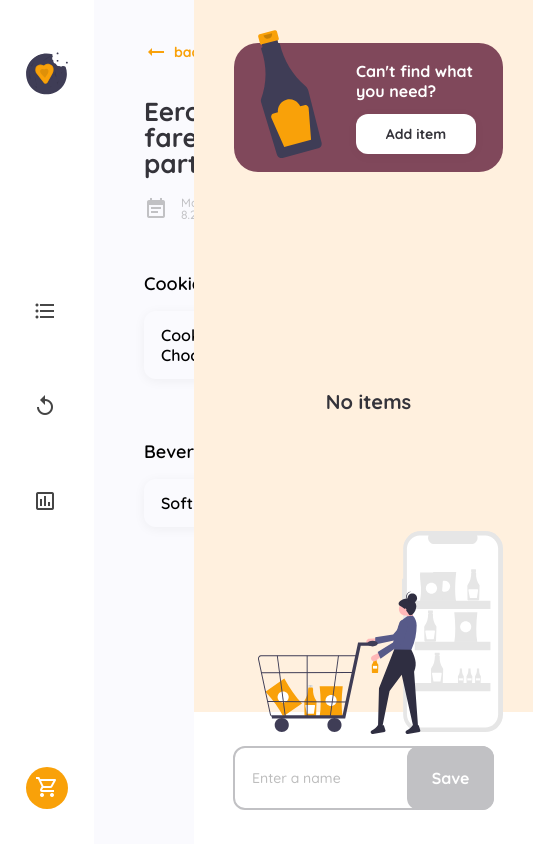
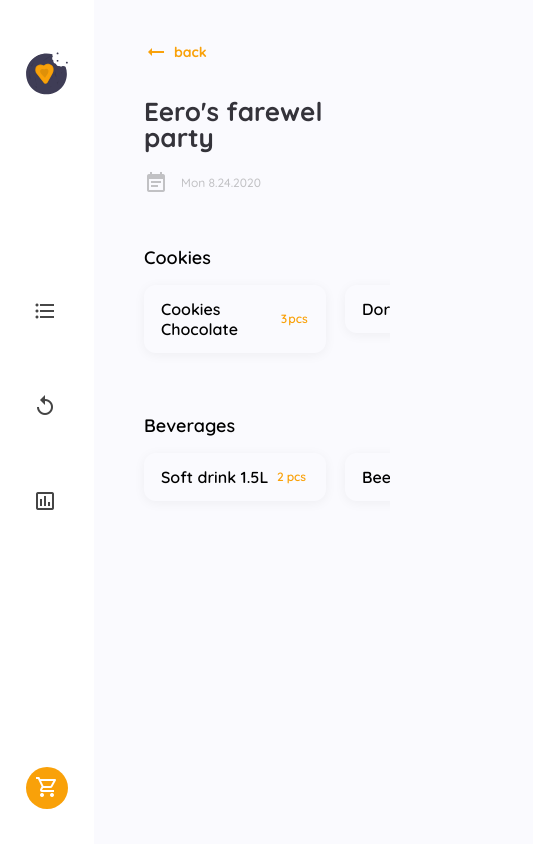
Before and after one commit to LoganSorensen/shopping-list-fe, a React (Create React App) app: page /history/1 in a window 390 px wide. Shown: the whole page, 533 px wide, since content can reach past the window. Built offline with nearby package versions, Linux system fonts and the light colour scheme.

Commit message:
sidebar now slides in and out on screens under 768px

```diff
--- a/src/components/itemsList.jsx
+++ b/src/components/itemsList.jsx
@@ -11,7 +11,7 @@ const ItemsList = ({ items, query, categories }) => {
   const determineColumnWidth = () => {
     const viewport = document.querySelector(".viewport");
     const width = viewport.offsetWidth;
-    // console.log(width)
+    // console.log(width / 200 - 1)
     setNumberOfColumns(Math.round(width / 200 - 1));
   };
 
--- a/src/components/navigation.jsx
+++ b/src/components/navigation.jsx
@@ -14,9 +14,22 @@ const Navigation = ({
   setSidebarComponent,
   listLength,
 }) => {
-  const [badgeNum, setBadgeNum] = useState(3);
+  const [badgeNum, setBadgeNum] = useState(listLength);
 
   useEffect(() => setBadgeNum(listLength), [listLength]);
+
+  const toggleShoppingList = () => {
+    setSidebarComponent("shoppingList");
+    const sidebar = document.querySelector(".sidebar");
+
+    if (window.innerWidth <= 768) {
+      if (Array.from(sidebar.classList).includes("sidebar--open")) {
+        sidebar.classList.remove("sidebar--open");
+      } else {
+        sidebar.classList.add("sidebar--open");
+      }
+    }
+  };
 
   return (
     <div className="navigation">
@@ -68,10 +81,7 @@ const Navigation = ({
           </div>
         </Link>
       </div>
-      <button
-        className="shopping-list-btn"
-        onClick={() => setSidebarComponent("shoppingList")}
-      >
+      <button className="shopping-list-btn" onClick={toggleShoppingList}>
         {badgeNum > 0 && <div className="badge">{badgeNum}</div>}
         <span className="material-icons-outlined shopping-cart-icon noselect">
           shopping_cart
--- a/src/styles/index.css
+++ b/src/styles/index.css
@@ -166,9 +166,10 @@ a {
   position: relative;
   max-width: 100vw;
   width: 100vw;
+  overflow: hidden;
 }
 .viewport {
-  width: 61.1vw;
+  width: calc(100vw - 38.9rem - 9.4rem);
   margin-left: 9.4rem;
   max-height: 100vh;
   overflow-y: auto;
@@ -179,12 +180,42 @@ a {
     padding: 2.77rem 5rem 0;
   }
 }
+@media (max-width: 1024px) {
+  .viewport {
+    width: calc(100vw - 30rem - 9.4rem);
+  }
+}
+@media (max-width: 768px) {
+  .viewport {
+    min-width: calc(100vw - 9.4rem);
+  }
+}
 .sidebar {
   top: 0;
   right: 0;
   min-height: 100vh;
   max-height: 100vh;
+  min-width: 38.9rem;
   max-width: 38.9rem;
+  transition: 0.4s ease;
+}
+@media (max-width: 1024px) {
+  .sidebar {
+    min-width: 30rem;
+    max-width: 30rem;
+  }
+}
+@media (max-width: 768px) {
+  .sidebar {
+    position: absolute;
+    z-index: 200;
+    left: calc(100vw);
+  }
+}
+.sidebar--open {
+  min-width: calc(100vw - 9.4rem);
+  max-width: calc(100vw - 9.4rem);
+  left: calc(0px + 9.4rem);
 }
 .navigation {
   background-color: white;
@@ -273,7 +304,6 @@ a {
 .shopping-list {
   position: relative;
   background-color: #fff0de;
-  height: 100%;
   max-width: 100%;
   min-height: 100vh;
   max-height: 100vh;
@@ -287,6 +317,11 @@ a {
   border-radius: 24px;
   margin-bottom: 4.3rem;
 }
+@media (max-width: 1024px) {
+  .shopping-list .add-item-cta {
+    padding-right: 1.2rem;
+  }
+}
 .shopping-list .add-item-cta svg {
   position: absolute;
   top: -14%;
@@ -296,6 +331,11 @@ a {
   display: flex;
   flex-direction: column;
   margin-left: 12.2rem;
+}
+@media (max-width: 1024px) {
+  .shopping-list .add-item-cta div {
+    margin-left: 10rem;
+  }
 }
 .shopping-list .add-item-cta p {
   font-weight: 700;
@@ -464,6 +504,7 @@ a {
 @media (max-width: 1024px) {
   .items-page h2 {
     margin-bottom: 2rem;
+    width: 100%;
   }
 }
 .items-page .highlight {
@@ -479,6 +520,11 @@ a {
   left: 8%;
   color: #34333a;
 }
+@media (max-width: 1024px) {
+  .items-page .item-search span {
+    left: 2%;
+  }
+}
 .items-page .item-search input {
   font-size: 1.4rem;
   width: 27.5rem;
@@ -490,6 +536,11 @@ a {
 }
 .items-page .item-search input::placeholder {
   color: #bdbdbd;
+}
+@media (max-width: 1024px) {
+  .items-page .item-search input {
+    padding-left: 4rem;
+  }
 }
 .history-page h2 {
   font-size: 2.6rem;
@@ -536,7 +587,7 @@ a {
 .items-list .item {
   align-self: start;
   font-size: 1.6rem;
-  width: 18.2rem;
+  max-width: 18.2rem;
   display: flex;
   align-items: center;
   justify-content: space-between;
--- a/src/styles/less/global.less
+++ b/src/styles/less/global.less
@@ -45,12 +45,13 @@ a {
   position: relative;
   max-width: 100vw;
   width: 100vw;
-  // overflow: hidden;
+  overflow: hidden;
   // height: 100vh;
 }
 
 .viewport {
-  width: 100vw - @sidebar-width;
+  width: calc(100vw - @sidebar-width - @nav-width);
+  // max-width: calc(100vw - @sidebar-width);
   margin-left: @nav-width;
   max-height: 100vh;
   overflow-y: auto;
@@ -59,6 +60,13 @@ a {
   @media @laptop-large {
     // width: 100vw;
     padding: 2.77rem 5rem 0;
+  }
+
+  @media @laptop {
+    width: calc(100vw - 30rem - @nav-width);
+  }
+  @media @tablet {
+    min-width: calc(100vw - @nav-width);
   }
 }
 
@@ -70,6 +78,24 @@ a {
   right: 0;
   min-height: 100vh;
   max-height: 100vh;
-  // min-width: @sidebar-width;
+  min-width: @sidebar-width;
   max-width: @sidebar-width;
+  transition: 0.4s ease;
+  @media @laptop {
+    min-width: 30rem;
+    max-width: 30rem;
+  }
+  @media @tablet {
+    position: absolute;
+    z-index: 200;
+    // display: none;
+    left: calc(100vw);
+  }
 }
+
+.sidebar--open {
+  min-width: calc(100vw - @nav-width);
+  max-width: calc(100vw - @nav-width);
+  left: calc(0px + @nav-width);
+  // display: block;
+}
--- a/src/styles/less/items-list.less
+++ b/src/styles/less/items-list.less
@@ -19,7 +19,7 @@
   .item {
     align-self: start;
     font-size: 1.6rem;
-    width: 18.2rem;
+    max-width: 18.2rem;
     display: flex;
     align-items: center;
     justify-content: space-between;
--- a/src/styles/less/shopping-list.less
+++ b/src/styles/less/shopping-list.less
@@ -1,7 +1,8 @@
 .shopping-list {
   position: relative;
   background-color: #fff0de;
-  height: 100%;
+  // height: 100%;
+  // width: 20%;
   max-width: 100%;
   min-height: 100vh;
   max-height: 100vh;
@@ -14,6 +15,10 @@
     padding-right: 2.7rem;
     border-radius: 24px;
     margin-bottom: 4.3rem;
+    @media @laptop {
+padding-right: 1.2rem;
+    }
+
 
     svg {
       position: absolute;
@@ -25,6 +30,9 @@
       display: flex;
       flex-direction: column;
       margin-left: 12.2rem;
+      @media @laptop {
+        margin-left: 10rem;
+      }
     }
 
     p {
```
Also changed, not shown: src/styles/less/pages.less (+7 -0 lines).
